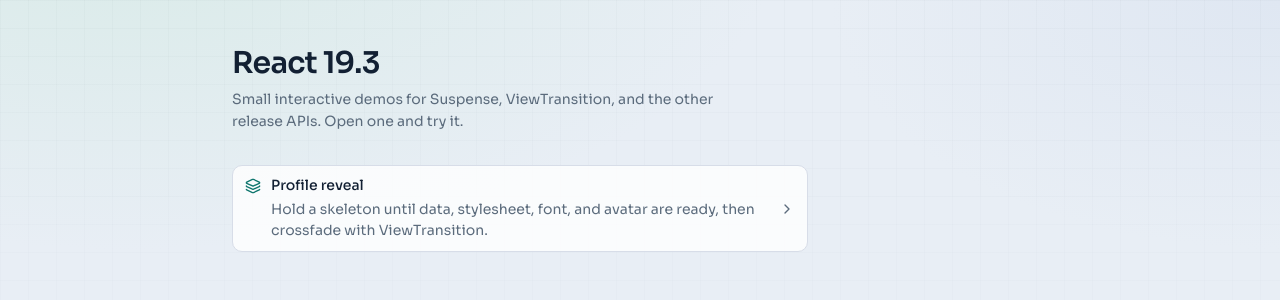
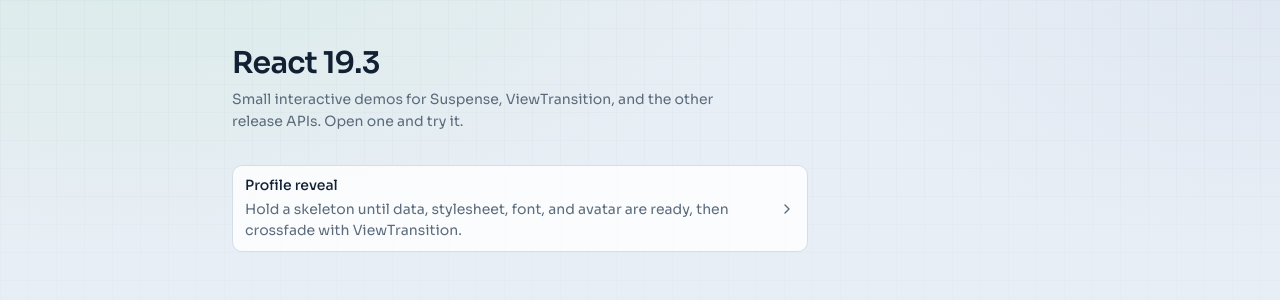
Before and after one commit to michaltarasiuk/react-19.3, a Next.js app: page / in a window 1280 px wide. Shown: the top 300 px of the page. Built offline with nearby package versions, Linux system fonts and the light colour scheme.

Commit message:
Remove unused ItemMedia component from the home page demo, streamlining the UI.

```diff
--- a/app/page.tsx
+++ b/app/page.tsx
@@ -1,12 +1,11 @@
 import Link from "next/link";
-import { ChevronRightIcon, LayersIcon } from "lucide-react";
+import { ChevronRightIcon } from "lucide-react";
 
 import {
   Item,
   ItemContent,
   ItemDescription,
   ItemGroup,
-  ItemMedia,
   ItemTitle,
 } from "@/components/ui/item";
 
@@ -29,9 +28,6 @@
           className="border-demo-line bg-demo-surface/80 hover:bg-demo-wash"
           render={<Link href="/profile-demo" />}
         >
-          <ItemMedia variant="icon" className="text-demo-accent">
-            <LayersIcon />
-          </ItemMedia>
           <ItemContent>
             <ItemTitle className="text-demo-ink">Profile reveal</ItemTitle>
             <ItemDescription className="text-demo-muted">
```
